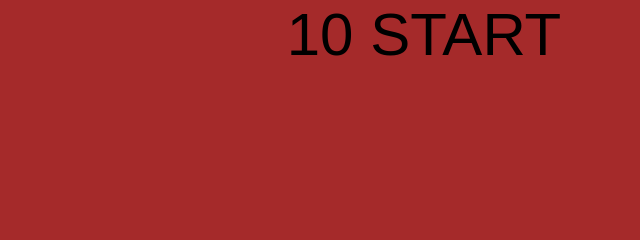
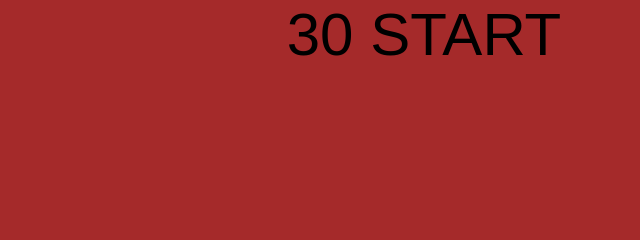
Before and after one commit to Fabrizio1919/js-simon, a plain HTML site: page index.html in a window 1280 px wide. Shown: the top 240 px of the page, 216-856 px from the left. Drawn offline with Linux system fonts and the light colour scheme.

Commit message:
fix timer

```diff
--- a/index.html
+++ b/index.html
@@ -12,7 +12,7 @@
 <body>
     <div class="container">
         <div id="contatore">
-            <span class="timer">10</span>
+            <span class="timer">30</span>
             <span class="startButton">START</span>
         </div>
         <div id="numbersCPU" class="hidden"></div>
```
